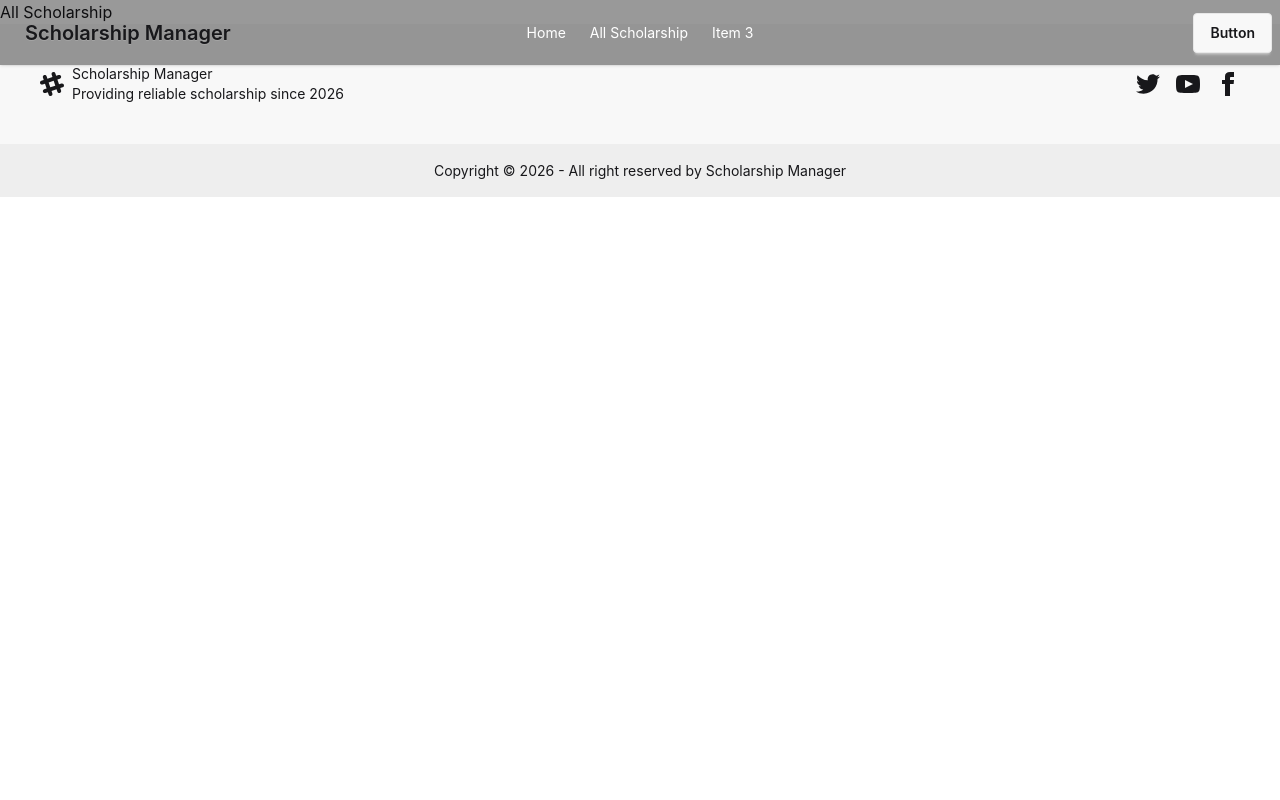
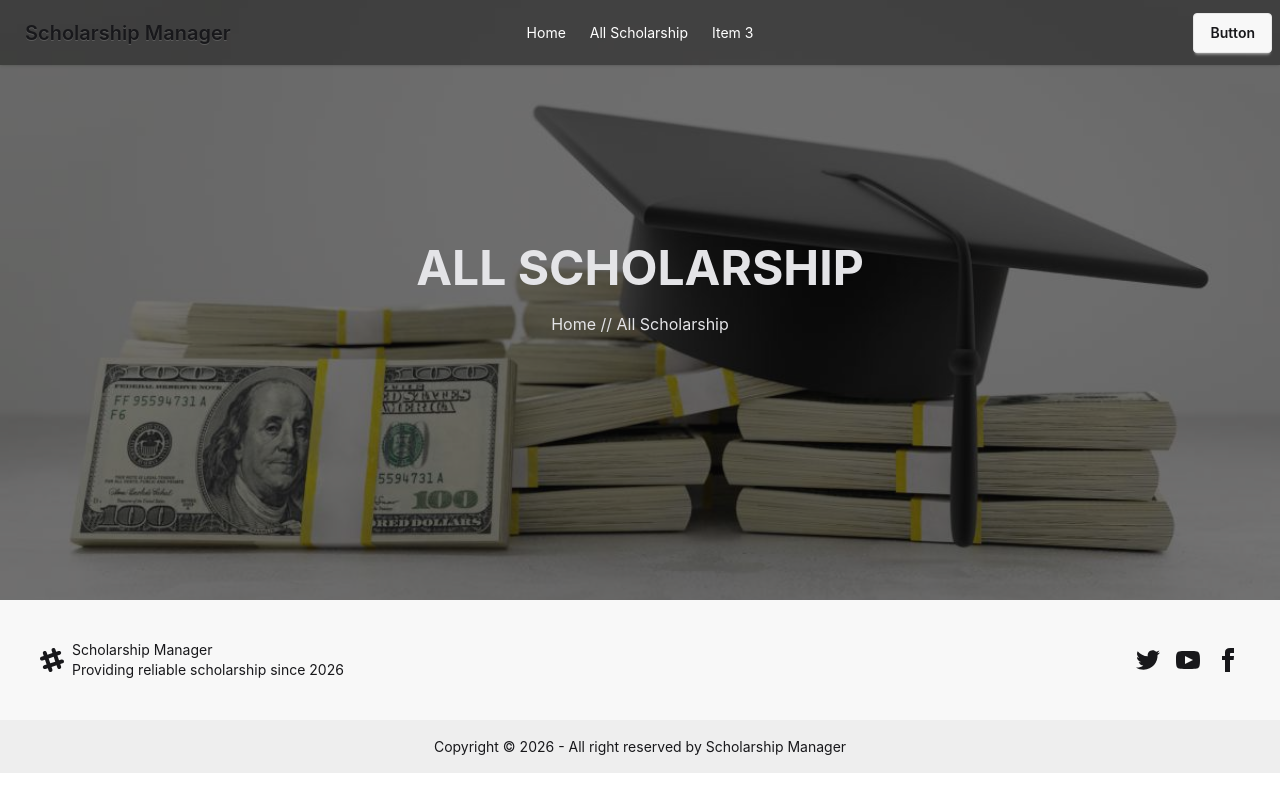
Before and after one commit to DevelopWebAdnan/b10a12-scholarship-management-client, a React (Vite) app: page /allScholarship in a window 1280 px wide. Built offline with nearby package versions, Linux system fonts and the light colour scheme.

Commit message:
Implemented cover with a link to Home route

```diff
--- a/src/pages/AllScholarship/AllScholarship.jsx
+++ b/src/pages/AllScholarship/AllScholarship.jsx
@@ -1,4 +1,5 @@
 import { Helmet } from "react-helmet-async";
+import Cover from "../shared/Cover/Cover";
 
 const AllScholarship = () => {
     return (
@@ -6,7 +7,10 @@ const AllScholarship = () => {
             <Helmet>
                 <title>Scholarship Manager | All Scholarship</title>
             </Helmet>
-            <h2>All Scholarship</h2>
+            <Cover
+                title="All Scholarship"
+                // page="All Scholarship"
+            ></Cover>
         </div>
     );
 };
--- a/src/pages/Home/Banner/Banner.jsx
+++ b/src/pages/Home/Banner/Banner.jsx
@@ -1,11 +1,11 @@
 import "react-responsive-carousel/lib/styles/carousel.min.css"; // requires a loader
 import { Carousel } from 'react-responsive-carousel';
-import form from '../../../assets/assignment-12/scholarship-application-form.jpg';
+import form from '../../../assets/assignment-12/TempeTownLake,Tempe,AZ,USA.jpg';
 import img2 from '../../../assets/assignment-12/chimango.jpg';
 import img3 from '../../../assets/assignment-12/fotos-Sm4.jpg';
-import img4 from '../../../assets/assignment-12/10022.jpg';
-import img5 from '../../../assets/assignment-12/3973049.jpg';
-import img6 from '../../../assets/assignment-12/5670.jpg';
+// import img4 from '../../../assets/assignment-12/10022.jpg';
+// import img5 from '../../../assets/assignment-12/3973049.jpg';
+// import img6 from '../../../assets/assignment-12/5670.jpg';
 
 const Banner = () => {
     return (
@@ -19,7 +19,7 @@ const Banner = () => {
             <div>
                 <img src={img3} />
             </div>
-            <div>
+            {/* <div>
                 <img src={img4} />
             </div>
             <div>
@@ -27,7 +27,7 @@ const Banner = () => {
             </div>
             <div>
                 <img src={img6} />
-            </div>
+            </div> */}
         </Carousel>
     );
 };
--- /dev/null
+++ b/src/pages/shared/Cover/Cover.jsx
@@ -0,0 +1,26 @@
+import { Link } from 'react-router-dom';
+import coverImg from '../../../assets/assignment-12/quincecreative-mentor.jpg';
+
+const Cover = ({title}) => {
+    return (
+        <div
+            className="hero h-150"
+            style={{
+                backgroundImage:
+                    `url(${coverImg})`,
+            }}
+        >
+            <div className="hero-overlay"></div>
+            <div className="hero-content text-neutral-content text-center">
+                <div className="max-w-md">
+                    <h1 className="mb-5 text-5xl font-bold uppercase">{title}</h1>
+                    <p className="mb-5">
+                       <Link to="/">Home</Link> // {title}
+                    </p>
+                </div>
+            </div>
+        </div>
+    );
+};
+
+export default Cover;
```
